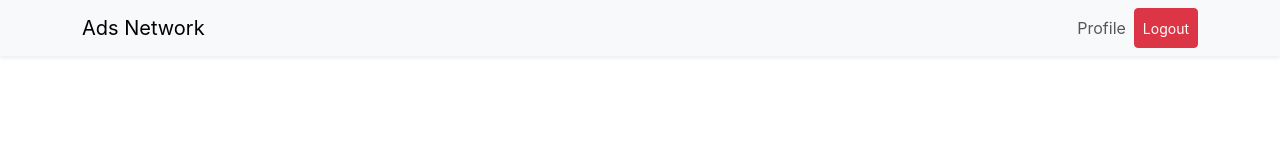
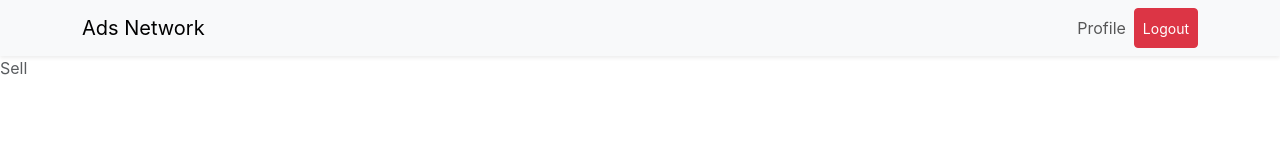
Before and after one commit to kriztiank-UCN/ads-network, a React (Create React App) app: page /sell in a window 1280 px wide. Shown: the top 160 px of the page. Built offline with nearby package versions, Linux system fonts and the light colour scheme; no server answers; sample sign-in values are in the browser's storage; the HTML template or start-up script is replaced by a standard one.

Commit message:
Private route

```diff
--- a/src/App.js
+++ b/src/App.js
@@ -8,6 +8,8 @@ import ResetPassword from './pages/auth/ResetPassword'
 import Home from './pages/Home'
 import Profile from './pages/Profile'
 import AuthProvider from './context/auth'
+import PrivateRoute from './components/PrivateRoute'
+import Sell from './pages/Sell'
 
 function App() {
   return (
@@ -16,6 +18,9 @@ function App() {
       <BrowserRouter>
         <Navbar />
         <Routes>
+          <Route element={<PrivateRoute />}>
+            <Route path='/sell' element={<Sell />} />
+          </Route>
           <Route path='/auth/register' element={<Register />} />
           <Route path='/auth/login' element={<Login />} />
           <Route path='/auth/forgot-password' element={<ForgotPassword />} />
--- /dev/null
+++ b/src/components/PrivateRoute.js
@@ -0,0 +1,15 @@
+import React, { useContext } from "react";
+import { AuthContext } from "../context/auth";
+import { Navigate, Outlet } from "react-router-dom";
+
+const PrivateRoute = () => {
+  const { user } = useContext(AuthContext);
+  // if user is not logged in, redirect to login page
+  if (!user) {
+    return <Navigate to="/auth/login" />;
+  }
+  // if user is logged in, render the child components of the PrivateRoute = sell page
+  return <Outlet/>
+};
+
+export default PrivateRoute;
--- /dev/null
+++ b/src/pages/Sell.js
@@ -0,0 +1,9 @@
+import React from 'react'
+
+const Sell = () => {
+  return (
+    <div>Sell</div>
+  )
+}
+
+export default Sell
```
